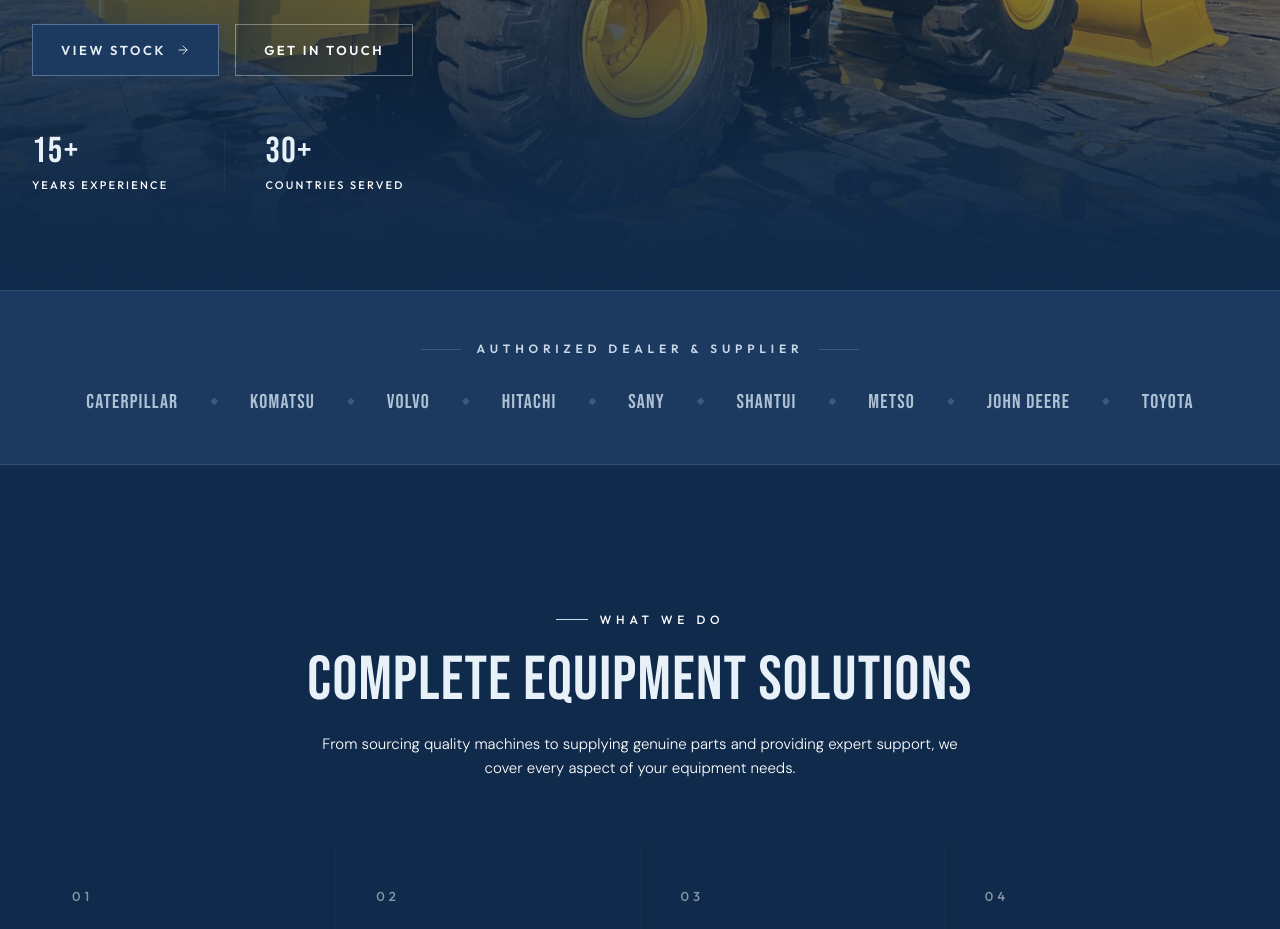
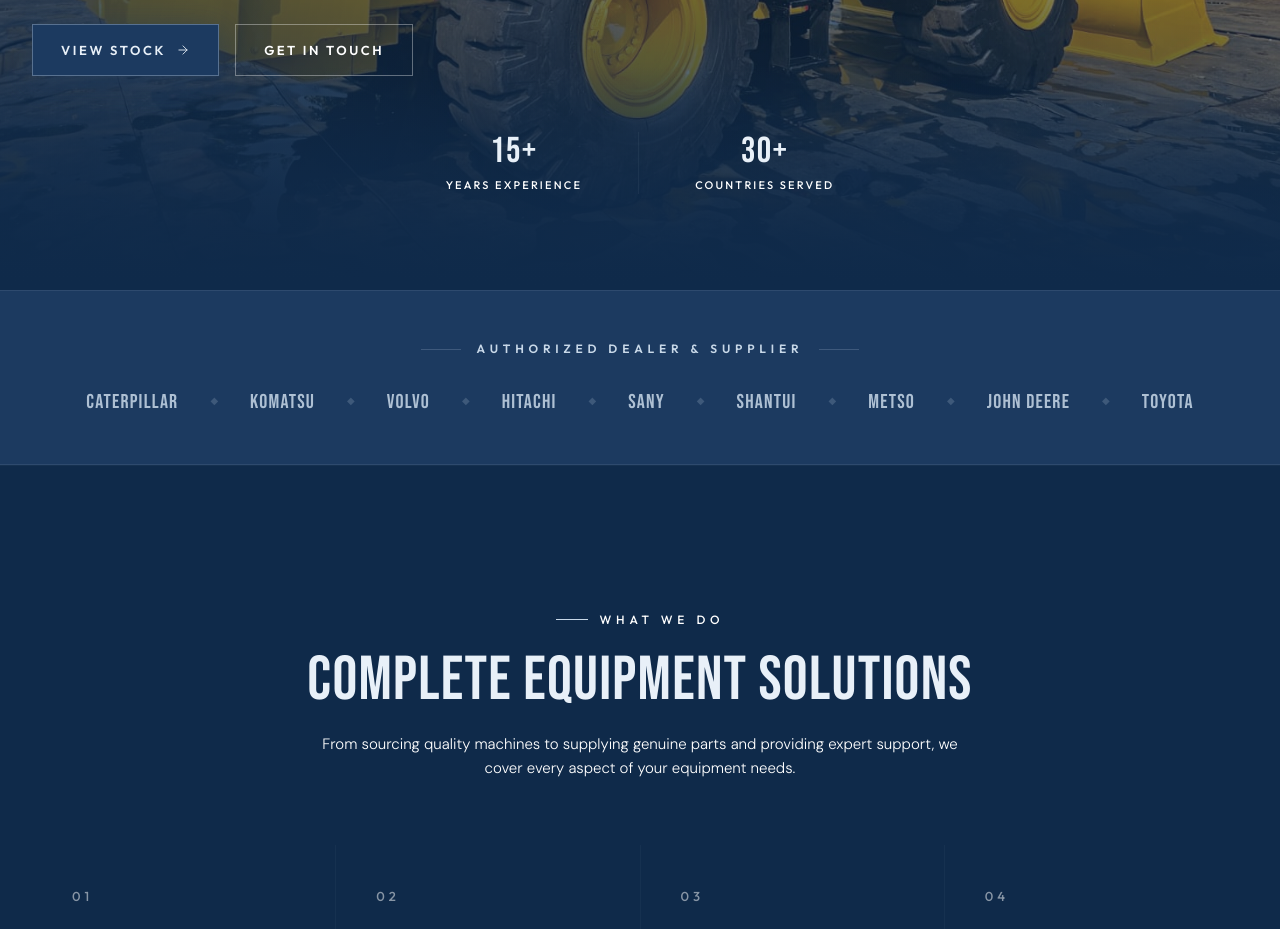
Before and after one commit to sebastianboswell123-prog/Bmh-trading-international-2-, a React (Vite) app: page / in a window 1280 px wide. Shown: the part 880-1809 px from the top of the page. Built offline with nearby package versions, Linux system fonts and the light colour scheme.

Commit message:
Center hero stats within their container
Co-Authored-By: Claude Opus 4.8 (1M context) <noreply@anthropic.com>

```diff
--- a/src/pages/Home.jsx
+++ b/src/pages/Home.jsx
@@ -278,12 +278,12 @@ export default function Home() {
             initial={{ opacity: 0 }}
             animate={{ opacity: 1 }}
             transition={{ duration: 0.8, delay: 0.8 }}
-            className="mt-10 sm:mt-14 flex flex-wrap gap-x-14 gap-y-6"
+            className="mt-10 sm:mt-14 flex flex-wrap justify-center gap-x-14 gap-y-6 text-center"
           >
             {stats.map((stat, i) => (
               <div
                 key={i}
-                className={`${i > 0 ? 'sm:pl-10 sm:border-l' : ''}`}
+                className={`${i > 0 ? 'sm:pl-14 sm:border-l' : ''}`}
                 style={{ borderColor: 'rgba(200,216,232,0.06)' }}
               >
                 <div
```
